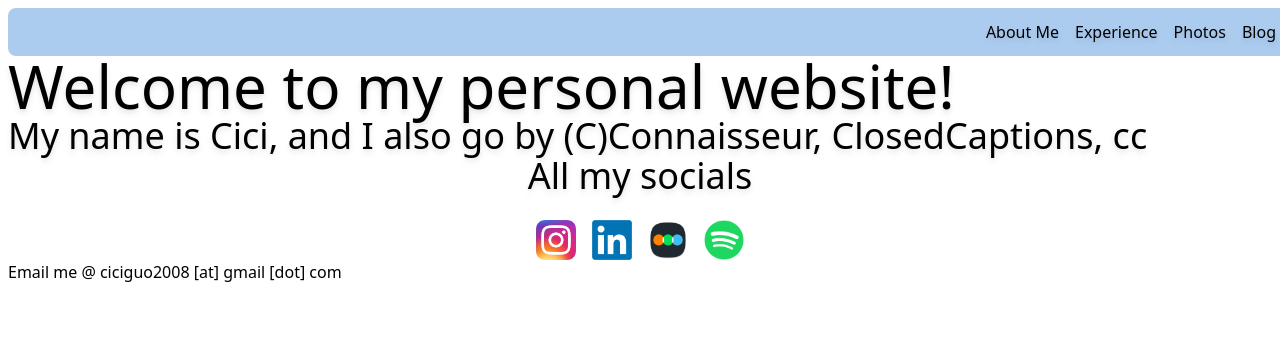
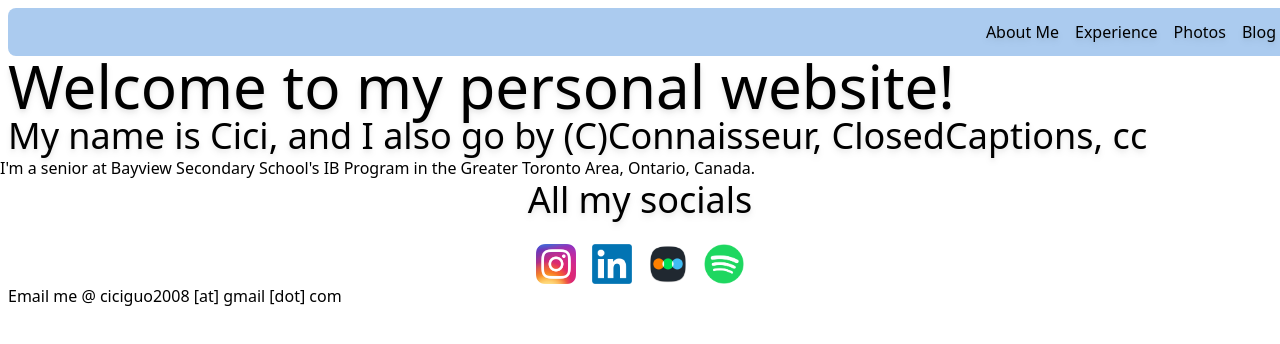
Before and after one commit to ClosedCaptions/closedcaptions.github.io, a plain HTML site: page index.html in a window 1280 px wide. Drawn offline with nearby package versions, Linux system fonts and the light colour scheme.

Commit message:
Update index.html

```diff
--- a/index.html
+++ b/index.html
@@ -16,6 +16,9 @@
     </div>
     <h1 class="text-6xl text-primary drop-shadow-md mx-2">Welcome to my personal website!</h1>
     <h2 class="text-4xl text-primary drop-shadow-md mx-2">My name is Cici, and I also go by (C)Connaisseur, ClosedCaptions, cc</h2>
+    <a>
+        I'm a senior at Bayview Secondary School's IB Program in the Greater Toronto Area, Ontario, Canada.
+    </a>
     <h2 class="text-4xl text-primary drop-shadow-md mb-6 text-center">All my socials</h2>
 
     <div class="flex gap-4 justify-center items-center">
```
